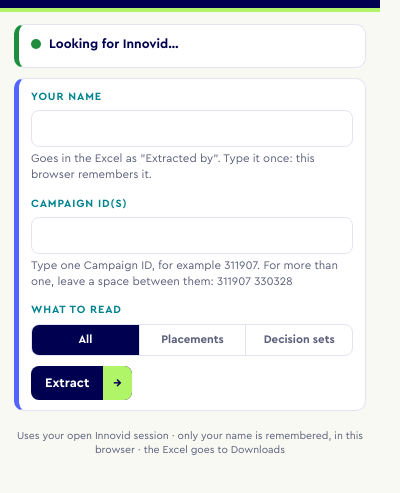
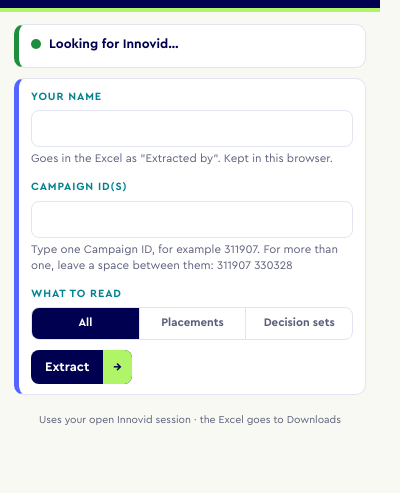
Before and after one commit to camilomantilla-sys/QA_2_Global, a browser extension: page innovid_extractor/chrome_extension/popup.html in a window 400 px wide. Shown: the part 109-602 px from the top of the page. Drawn offline with Linux system fonts and the light colour scheme.

Commit message:
Innovid Extractor 0.5.3: keep the popup within one screen

```diff
--- a/innovid_extractor/chrome_extension/popup.html
+++ b/innovid_extractor/chrome_extension/popup.html
@@ -29,7 +29,7 @@
     <div class="card stripe-corn">
       <label for="by" class="eyebrow">Your name</label>
       <input id="by" autocomplete="name" spellcheck="false" maxlength="80">
-      <p class="hint">Goes in the Excel as "Extracted by". Type it once: this browser remembers it.</p>
+      <p class="hint">Goes in the Excel as "Extracted by". Kept in this browser.</p>
       <label for="ids" class="eyebrow scope-title">Campaign ID(s)</label>
       <input id="ids" autocomplete="off" spellcheck="false">
       <p class="hint">Type one Campaign ID, for example 311907. For more than one, leave a space between them: 311907 330328</p>
@@ -53,7 +53,7 @@
       </div>
     </div>
   </main>
-  <footer>Uses your open Innovid session · only your name is remembered, in this browser · the Excel goes to Downloads</footer>
+  <footer>Uses your open Innovid session · the Excel goes to Downloads</footer>
   <script src="walk.js"></script>
   <script src="popup.js"></script>
 </body>
```
